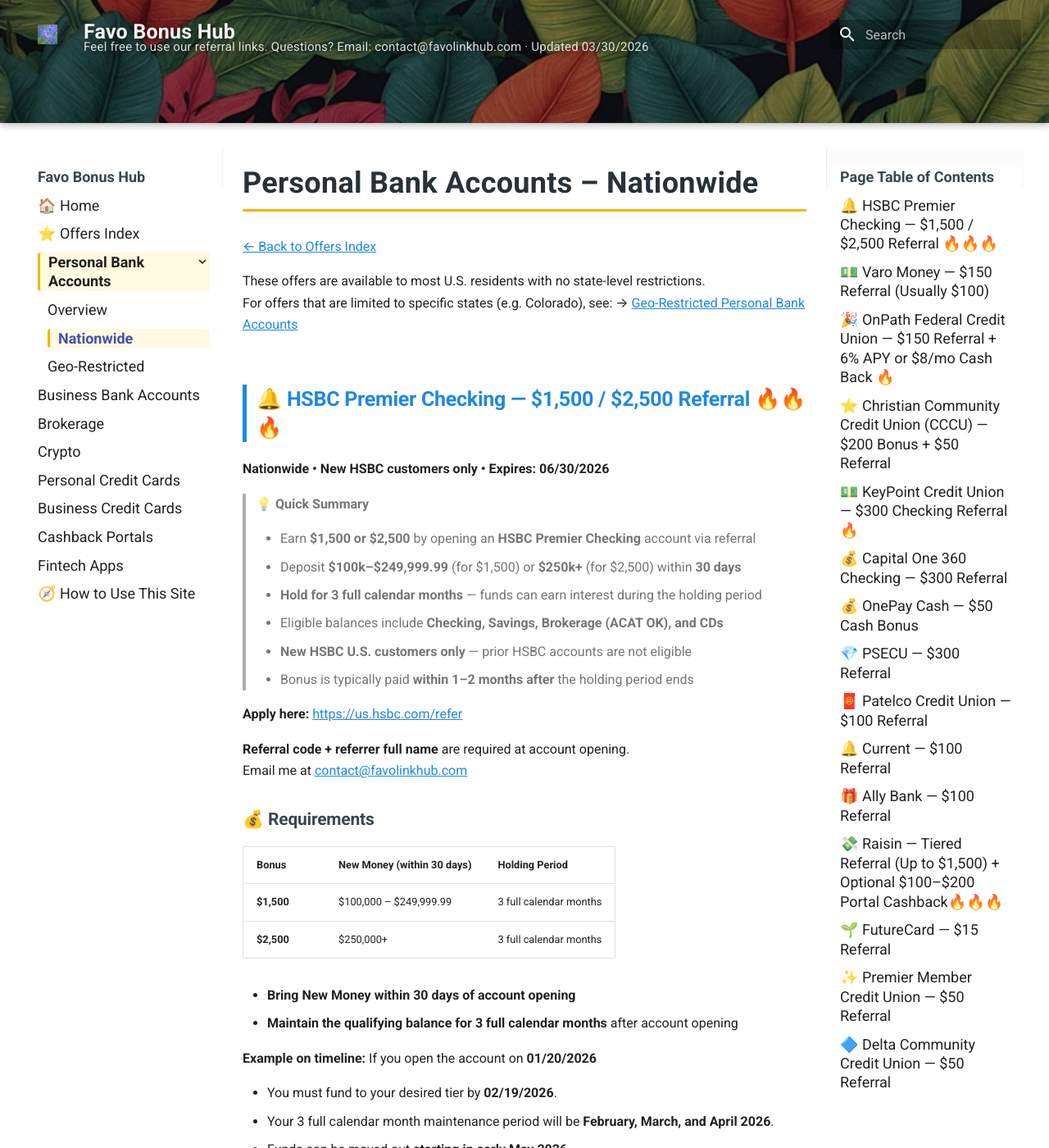
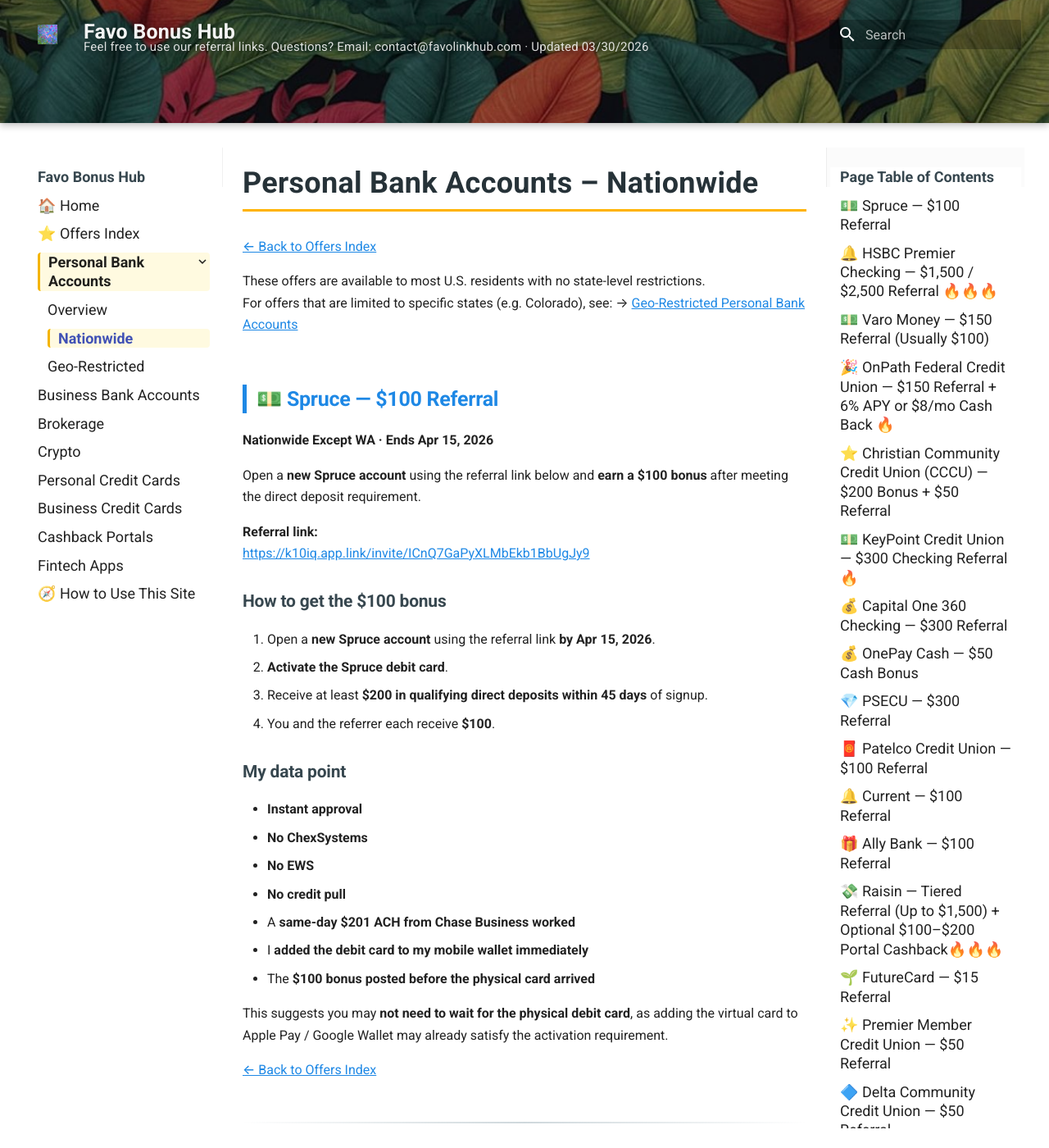
Before and after one commit to whispersofzephyr/favolinkhub-site, an MkDocs documentation site: the page built from docs/personal-bank-nationwide.md, in a window 1280 px wide and 1400 px high. Shown: the whole window at 82% size. Built offline with MkDocs 1.6.1 and Material for MkDocs 9.7.7, drawn with Linux system fonts in a browser that asks for light colours.

Commit message:
Update personal-bank-nationwide.md

```diff
--- a/docs/personal-bank-nationwide.md
+++ b/docs/personal-bank-nationwide.md
@@ -5,6 +5,37 @@
 These offers are available to most U.S. residents with no state-level restrictions.
 For offers that are limited to specific states (e.g. Colorado), see:
 → [Geo-Restricted Personal Bank Accounts](../personal-bank-geo/)
+
+<a id="spruce"></a>
+## 💵 Spruce — $100 Referral
+**Nationwide Except WA · Ends Apr 15, 2026**
+
+Open a **new Spruce account** using the referral link below and **earn a $100 bonus** after meeting the direct deposit requirement.
+
+**Referral link:**
+[https://k10iq.app.link/invite/ICnQ7GaPyXLMbEkb1BbUgJy9](https://k10iq.app.link/invite/ICnQ7GaPyXLMbEkb1BbUgJy9)
+
+### How to get the $100 bonus
+1. Open a **new Spruce account** using the referral link **by Apr 15, 2026**.
+2. **Activate the Spruce debit card**.
+3. Receive at least **$200 in qualifying direct deposits within 45 days** of signup.
+4. You and the referrer each receive **$100**.
+
+### My data point
+
+- **Instant approval**
+- **No ChexSystems**
+- **No EWS**
+- **No credit pull**
+- A **same-day $201 ACH from Chase Business worked**
+- I **added the debit card to my mobile wallet immediately**
+- The **$100 bonus posted before the physical card arrived**
+
+This suggests you may **not need to wait for the physical debit card**, as adding the virtual card to Apple Pay / Google Wallet may already satisfy the activation requirement.
+
+--8<-- "snippets/back-to-list.md"
+
+---
 
 <a id="hsbc-premier-checking"></a>
 ## 🔔 HSBC Premier Checking — $1,500 / $2,500 Referral 🔥🔥🔥
```
